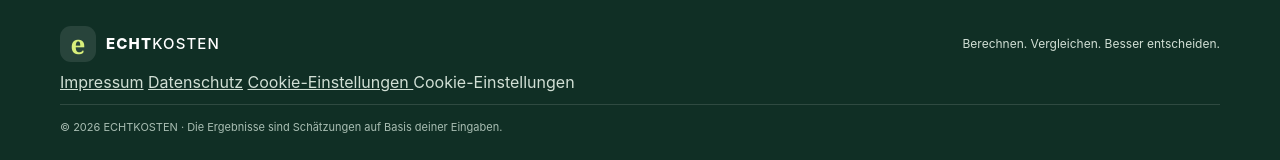
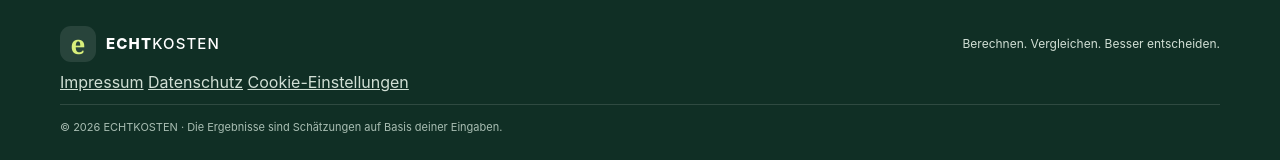
Before and after one commit to Bars1877/echtkosten, a plain HTML site: page index.html in a window 1280 px wide. Shown: the part 2270-2430 px from the top of the page. Drawn offline with Linux system fonts and the light colour scheme.

Commit message:
Update index.html

```diff
--- a/index.html
+++ b/index.html
@@ -237,8 +237,7 @@
 <a href="javascript:googlefc.callbackQueue.push(googlefc.showRevocationMessage)">
     Cookie-Einstellungen
   </a>
-    Cookie-Einstellungen
-  </a>
+
 </nav>
       <p class="footer-small">© <span id="currentYear">2026</span> ECHTKOSTEN · Die Ergebnisse sind Schätzungen auf Basis deiner Eingaben.</p>
     </div>
```
